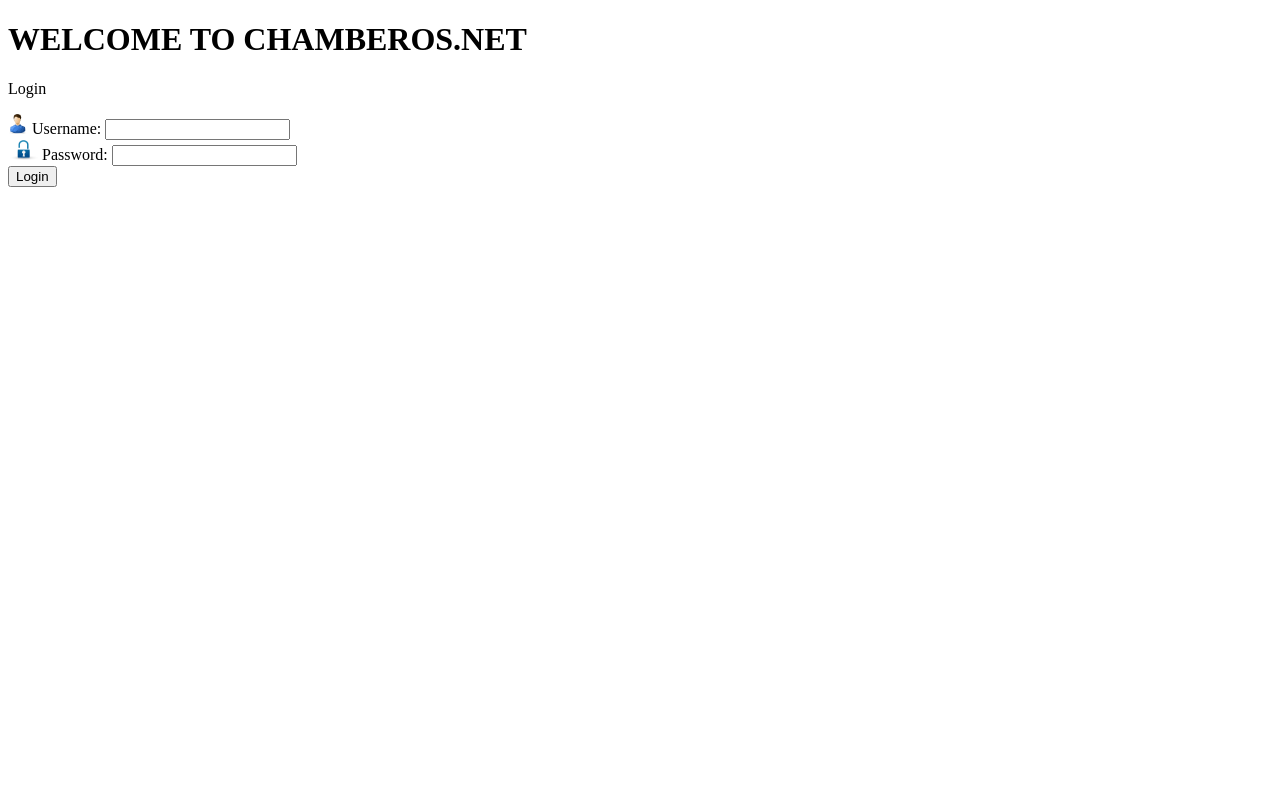
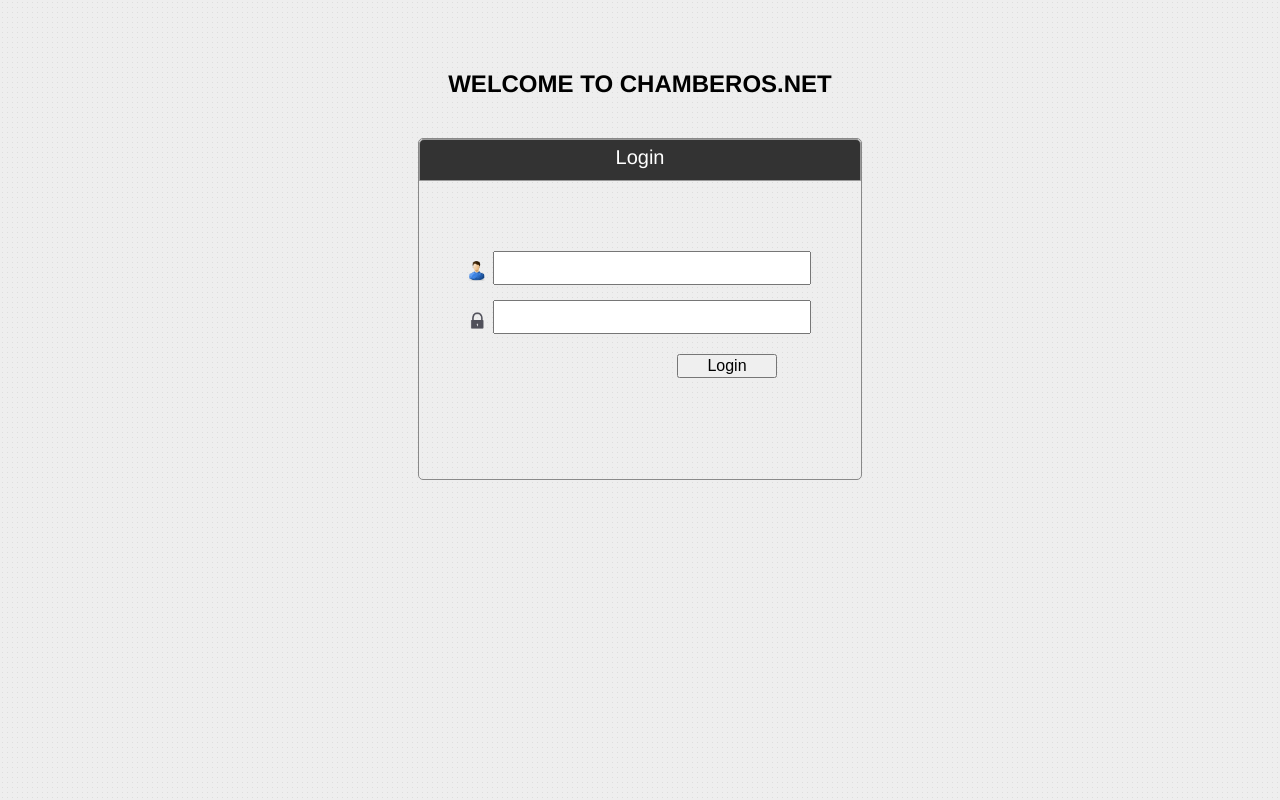
Before and after one commit to macunapaniagua/chamberos.net, a plain HTML site: page index.html in a window 1280 px wide. Drawn offline with Linux system fonts and the light colour scheme.

Commit message:
Login css

```diff
--- /dev/null
+++ b/css/login.css
@@ -0,0 +1,63 @@
+body {
+	width: 1000px;
+	margin-left: auto;
+	margin-right: auto;
+	background: #EEE url("../images/background.png");
+	background-repeat: repeat;
+	font-family: "Helvetica Neue";
+	text-align: center;
+}
+
+/* Style for Welcome Label */
+h1 {
+	text-align: center;
+	width: 500px;
+	margin: 70px auto 40px auto;
+	font-size: 24px;
+}
+
+form {
+	display: inline-block;
+	border: 1px solid #888;
+	border-radius: 5px;
+	height: 340px;
+}
+
+#form-title {
+	margin: 0px auto 70px auto;
+	width: 440px;
+	font-size: 20px;
+	line-height: 35px;
+	color: white;
+	height: 40px;
+	background: #333333;
+	border: 1px solid #999;
+	border-top-left-radius: 5px;
+	border-top-right-radius: 5px;
+}
+
+form div {
+	width: 440px;
+	display: block;
+	margin-top: 15px;
+	font-size: 20px;
+	vertical-align: middle;
+}
+
+form div img {
+	height: 20px;
+	width: 20px;
+	vertical-align: middle;
+}
+
+form div input {
+	font-size: 24px;
+}
+
+#login-button {
+	position: relative;
+	left: 87px;
+	width: 100px;
+	font-size: 16px;
+	margin: 20px auto;
+}
--- a/index.html
+++ b/index.html
@@ -3,22 +3,21 @@
 <head>
 	<title>Login</title>
 	<link rel="icon" type="image/png" href="images/chamberos-logo.png" sizes="16x16">
+	<link rel="stylesheet" type="text/css" href="css/login.css">
 </head>
 <body>
-
 	<h1>WELCOME TO CHAMBEROS.NET</h1>
-
-	<form>
-
-		<p>Login</p>
-
-		<img src="images/login-username-icon.png" height="20" width="20"/>
-		Username: <input type="text" name="username"/>
-		<br/>
-		<img src="images/login-password-icon.png" height="20" width="30"/>
-		Password: <input type="password" name="password"/>
-		<br/>
-		<input type="submit" value="Login" name="login-button"/>
+	<form action="dashboard.html">
+		<p id="form-title">Login</p>
+		<div>
+			<img src="images/login-username-icon.png"/>
+			<input type="text" name="username"/>
+		</div>
+		<div>
+			<img src="images/login-password-ico.png"/>
+			<input type="password" name="password"/>
+		</div>
+		<input id="login-button" type="submit" value="Login" name="login-button"/>
 
 	</form>
 </body>
```
Also changed, not shown: clients.html (+46 -0 lines), images/login-password-ico.png (added).
